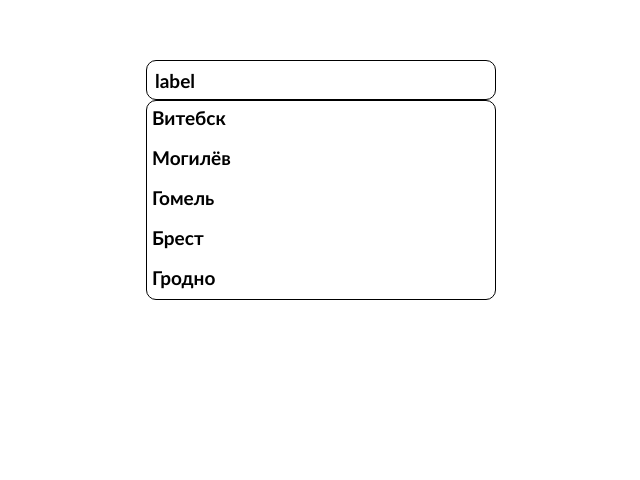
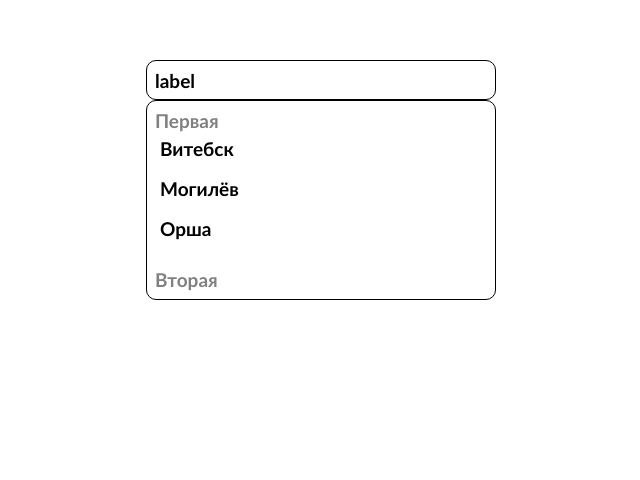
Before and after one commit to Dima-Matt/select_JS, a plain HTML site: page index.html in a window 1280 px wide. Shown: the part 320-800 px from the top of the page, without its empty margins (319-959 px from the left). Drawn offline with Linux system fonts and the light colour scheme.

Commit message:
good work

```diff
--- a/index.html
+++ b/index.html
@@ -8,7 +8,7 @@
 </head>
 <body>
 
-    <div class="select">
+    <div class="select active">
         <div class="container">
             <div class="select__label">
                 label
--- a/index.js
+++ b/index.js
@@ -1,19 +1,23 @@
 const options = [
     {
         label: 'Витебск',
-        value: 2
+        value: 2,
+        group: 'Первая'
     },
     {
         label: 'Могилёв',
-        value: 6
+        value: 6,
+        group: 'Первая'
     },
     {
         label: 'Гомель',
-        value: 3
+        value: 3,
+        group: 'Вторая'
     },
     {
         label: 'Брест',
-        value: 1
+        value: 1,
+        group: 'Третья'
     },
     {
         label: 'Гродно',
@@ -22,6 +26,11 @@ const options = [
     {
         label: 'Минск',
         value: 7
+    },
+    {
+        label: 'Орша',
+        value: 2,
+        group: 'Первая'
     },
 ]
 
@@ -33,35 +42,72 @@ class Select {
         this.$label = document.querySelector('.select__label');
         this.$dropDown = document.querySelector('.select__drop-down');
 
-        this.itemsForDropDown = options.map(({label, value}) => {
-            return `<li data-id=${value}>${label}</li>`
+        // this.itemsForDropDown = options.map(({label, value}) => {
+        //     return `<li data-id=${value}>${label}</li>`
+        // }).join('');
+
+        this.itemsForDropDown = this.initGroup(options).map(([key, items]) => {
+            if(key) {
+                const groupList = items.map(({label, value}) => {
+                    return `<li data-id=${value}>${label}</li>`
+                }).join('');
+
+                return `<ul style="padding: 8px"><span style="color: gray">${key}</span>${groupList}</ul>`
+
+            } else {
+                return items.map(({label, value}) => {
+                    return `<li data-id=${value}>${label}</li>`
+                }).join('');
+            }
         }).join('');
 
         this.$dropDown.insertAdjacentHTML('afterbegin', this.itemsForDropDown);
 
         this.$select.addEventListener('click', (e) => {
             if(e.target.classList.contains('select__label')) {
-                console.log('this is label');
+                this.$select.classList.toggle('active');
+
             } else {
+
                 if(e.target.tagName.toLowerCase() === 'li') {
+                    this.selectItem(+e.target.dataset.id);
+                    this.close();
 
-                    this.selectItem(+e.target.dataset.id);
+
                 }
             }
-        })
-
+        });
     }
 
     selectItem(id) {
         const selectedElement = this.options.find(item => item.value === id);
-        console.log(selectedElement);
+
         this.$label.innerHTML = selectedElement.label;
-
-
-
     }
 
+    open() {
+        this.$select.classList.add('active');
     }
+
+    close() {
+        this.$select.classList.remove('active')
+    }
+
+    initGroup(items) {
+        const group = new Map();
+
+        items.forEach((item) => {
+            if (!group.has(item.group)) {
+                group.set(item.group, [item])
+            } else {
+                group.set(item.group, [ ...group.get(item.group), item])
+            }
+        });
+
+        return Array.from(group.entries())
+    }
+
+}
 
 
 const customSelect = new Select('.select', options, '350px');
--- a/scss/style.scss
+++ b/scss/style.scss
@@ -28,6 +28,7 @@ body {
     display: flex;
     justify-content: center;
     align-items: center;
+    cursor: pointer;
 }
 
 .select {
@@ -48,6 +49,7 @@ body {
     }
 
     &__drop-down {
+        display: none;
         list-style: none;
         border: 1px solid black;
         border-radius: 10px;
@@ -83,4 +85,9 @@ body {
         }
 
     }
+    &.active {
+        & .select__drop-down {
+        display: block;
+        }
+    }
 }
```
Also changed, not shown: css/style.min.css, 1 other file.
